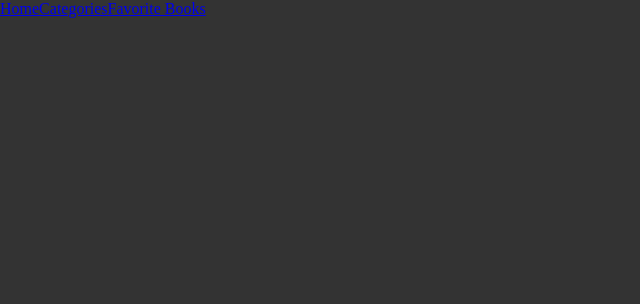
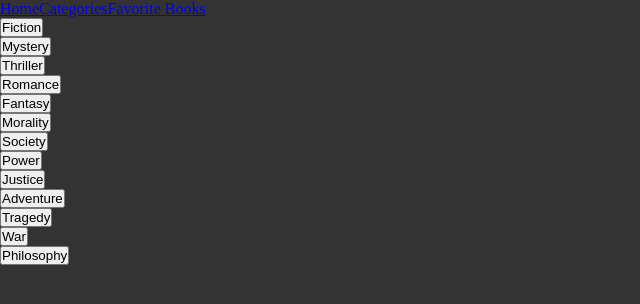
Before and after one commit to lyumii/book-library, a React (Vite) app: page /book-library/categories in a window 1280 px wide. Shown: the top 304 px of the page, without its empty margins (0-640 px from the left). Built offline with nearby package versions, Linux system fonts and the light colour scheme.

Commit message:
added working category fetch

```diff
--- a/src/components/BookCard.tsx
+++ b/src/components/BookCard.tsx
@@ -9,7 +9,6 @@ export interface BookCardProps {
 }
 
 export default function BookCard(props: BookCardProps) {
-  console.log(props.authors);
   return (
     <div>
       <h3>{props.title}</h3>
--- a/src/components/CategoryMenu.tsx
+++ b/src/components/CategoryMenu.tsx
@@ -1,19 +1,81 @@
+import { useState } from "react";
+import BookCard, { BookCardProps } from "./BookCard";
+import { fetchBooksCategory } from "./api";
+
 export default function CategoryMenu() {
+  const [categoryArray, setCategoryArray] = useState<BookCardProps[]>([]);
+  const [loading, setLoading] = useState(false);
+
+  const handleCategoryClick = async (
+    event: React.MouseEvent<HTMLUListElement>
+  ) => {
+    const button = (event.target as HTMLElement).closest("button");
+    if (button && button.textContent) {
+      setLoading(true);
+      const fetchedBooks = await fetchBooksCategory(button.textContent);
+      setCategoryArray(fetchedBooks);
+      setLoading(false);
+    }
+  };
   return (
-    <ul>
-      <li>Fiction</li>
-      <li>Mystery</li>
-      <li>Thriller</li>
-      <li>Romance</li>
-      <li>Fantasy</li>
-      <li>Morality</li>
-      <li>Society</li>
-      <li>Power</li>
-      <li>Justice</li>
-      <li>Adventure</li>
-      <li>Tragedy</li>
-      <li>War</li>
-      <li>Philosophy</li>
-    </ul>
+    <>
+      {" "}
+      <ul onClick={handleCategoryClick}>
+        <li>
+          <button>Fiction</button>
+        </li>
+        <li>
+          <button>Mystery</button>
+        </li>
+        <li>
+          <button>Thriller</button>
+        </li>
+        <li>
+          <button>Romance</button>
+        </li>
+        <li>
+          <button>Fantasy</button>
+        </li>
+        <li>
+          <button>Morality</button>
+        </li>
+        <li>
+          <button>Society</button>
+        </li>
+        <li>
+          <button>Power</button>
+        </li>
+        <li>
+          <button>Justice</button>
+        </li>
+        <li>
+          <button>Adventure</button>
+        </li>
+        <li>
+          <button>Tragedy</button>
+        </li>
+        <li>
+          <button>War</button>
+        </li>
+        <li>
+          <button>Philosophy</button>
+        </li>
+      </ul>
+      <div>
+        {loading ? (
+          <div className="spinner"></div>
+        ) : (
+          categoryArray.map((book) => (
+            <BookCard
+              key={book.id}
+              title={book.title}
+              authors={book.authors}
+              summaries={book.summaries}
+              bookshelves={book.bookshelves}
+            />
+          ))
+        )}
+      </div>
+    </>
   );
 }
--- a/src/components/Home.tsx
+++ b/src/components/Home.tsx
@@ -5,11 +5,15 @@ import BookCard, { BookCardProps } from "./BookCard";
 export default function Home() {
   const [search, setSearch] = React.useState("");
   const [books, setBooks] = React.useState<BookCardProps[]>([]);
+  const [loading, setLoading] = React.useState(false);
 
   const handleSearch = async () => {
+    event?.preventDefault();
+    setLoading(true);
     const formattedSearch = search.replace(/\s+/g, "%20");
     const results = await fetchBooksSearch(formattedSearch);
     setBooks(results);
+    setLoading(false);
   };
 
   const handleInput = (e: React.ChangeEvent<HTMLInputElement>) =>
@@ -19,10 +23,15 @@ export default function Home() {
     <div>
       <div>
         <h2>Explore our library:</h2>
+        <form onSubmit={handleSearch}>
           <input type="text" onChange={handleInput} />
-        <button onClick={handleSearch}>Search</button>
+          <button type="submit">Search</button>
+        </form>
       </div>
-      {books.map((book) => (
+      {loading ? (
+        <div className="spinner"></div>
+      ) : (
+        books.map((book) => (
           <BookCard
             key={book.id}
             title={book.title}
@@ -30,7 +39,8 @@ export default function Home() {
             summaries={book.summaries}
             bookshelves={book.bookshelves}
           />
-      ))}
+        ))
+      )}
     </div>
   );
 }
--- a/src/index.css
+++ b/src/index.css
@@ -12,3 +12,21 @@ body {
 a:visited {
   color: white;
 }
+
+.spinner {
+  border: 8px solid #f3f3f3; /* Light grey */
+  border-top: 8px solid #3498db; /* Blue */
+  border-radius: 50%;
+  width: 40px;
+  height: 40px;
+  animation: spin 2s linear infinite;
+}
+
+@keyframes spin {
+  0% {
+    transform: rotate(0deg);
+  }
+  100% {
+    transform: rotate(360deg);
+  }
+}
--- a/src/main.tsx
+++ b/src/main.tsx
@@ -7,7 +7,7 @@ import App from "./App.tsx";
 
 createRoot(document.getElementById("root")!).render(
   <StrictMode>
-    <BrowserRouter>
+    <BrowserRouter basename="/book-library">
       <App />
     </BrowserRouter>
   </StrictMode>
```
Lines whose indentation alone changed are shown as unchanged.
